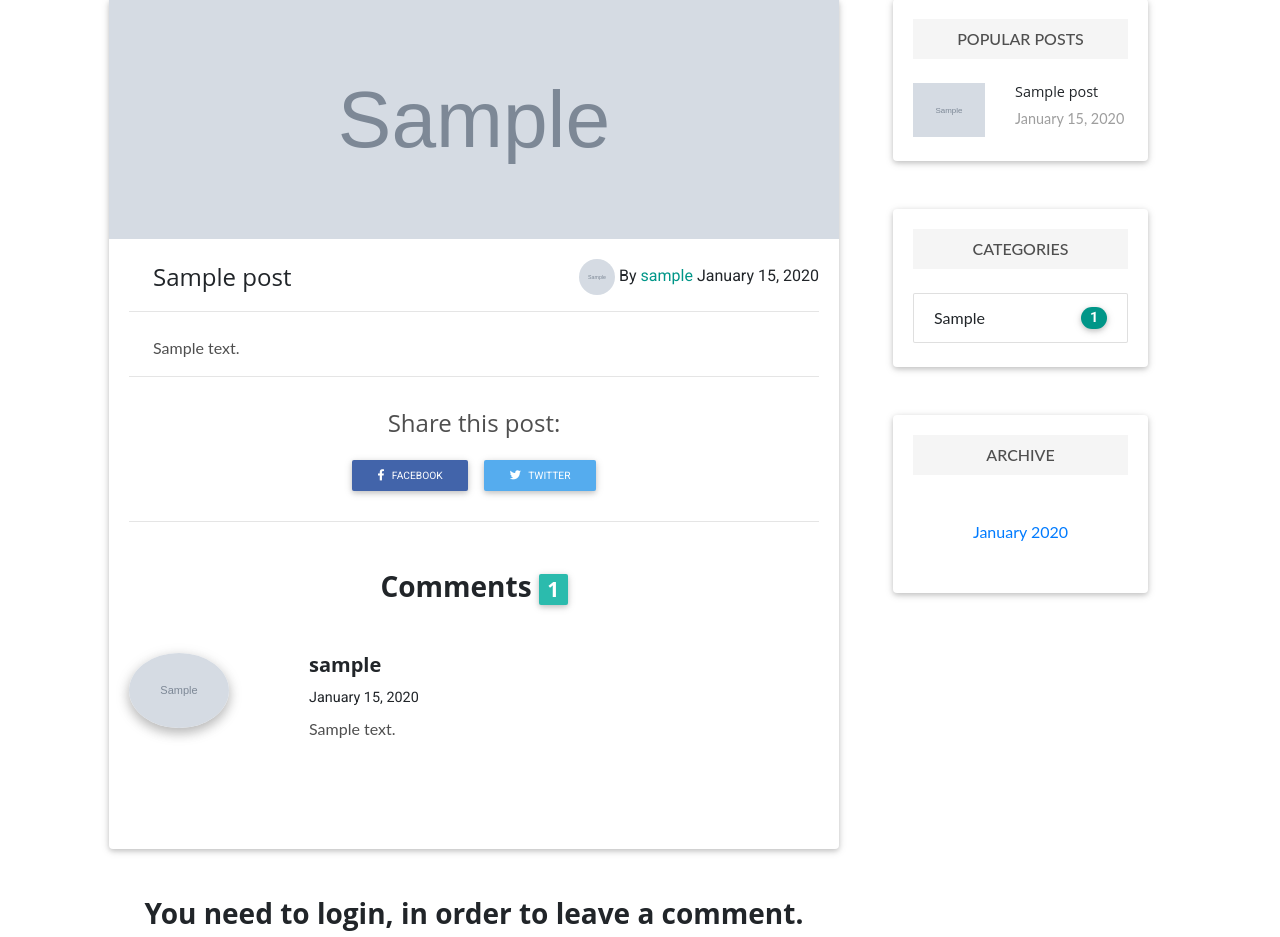
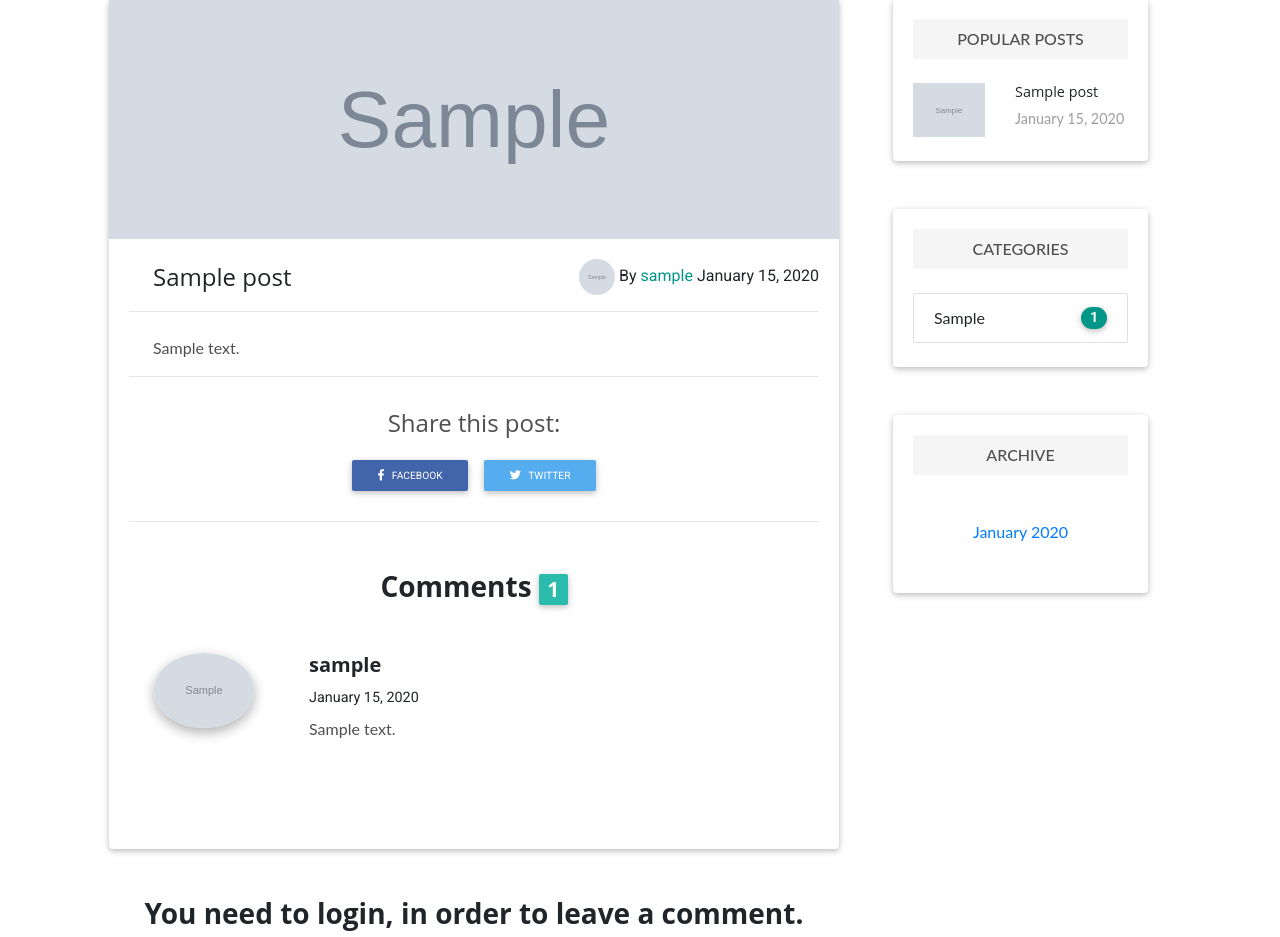
Before and after one commit to kestvir/django-blog, a Django app: page /post/1/ in a window 1280 px wide. Shown: the part 125-1062 px from the top of the page. Run offline with Django 3.2, Linux system fonts and the light colour scheme; tables that the repository leaves empty hold one stand-in row (values such as "Sample post"); grey boxes marked "Sample" are stand-in pictures; some libraries are stand-ins or nearby versions.

Commit message:
adjusted styles for comments section

```diff
--- a/blog/templates/blog/post_detail.html
+++ b/blog/templates/blog/post_detail.html
@@ -130,7 +130,7 @@
                   {% for comment in post.ordered_by_date_comments %}
                   <div class="row comment-row">
                     <!--Image column-->
-                    <div class="col-3 mb-3">
+                    <div class="col-3 comment-image-container mb-3">
                       <img
                         src="{{ comment.author.profile.image.url}}"
                         class="avatar rounded-circle z-depth-1-half"
@@ -216,9 +216,9 @@
 
                   {% if comment.is_replies %}
                   {% for child in comment.replies %}
-                  <div class="row justify-content-end mb-5">
+                  <div class="row comment-row justify-content-end mb-5">
                     <!--Image column-->
-                    <div class="col-sm-2 col-12 mb-3">
+                    <div class="col-3 comment-image-container mb-3">
                       <img
                         src="{{ child.author.profile.image.url}}"
                         class="avatar rounded-circle z-depth-1-half"
@@ -229,9 +229,9 @@
 
                     <!--Content column-->
                     <div
-                      class="col-sm-8 col-12 d-flex justify-content-between align-items-center"
+                      class="col-9 d-flex justify-content-between align-items-center"
                     >
-                      <div class="post-info">
+                      <div class="comment-info">
                         <a>
                           <h5 class="user-name font-weight-bold">
                             {{child.author}}
--- a/static/css/main.css
+++ b/static/css/main.css
@@ -287,6 +287,10 @@ li {
   margin-bottom: 5rem;
 }
 
+.comment-image-container {
+  text-align: center;
+}
+
 @media screen and (max-width: 768px) {
   .comment-list .avatar {
     max-width: 75px;
```
